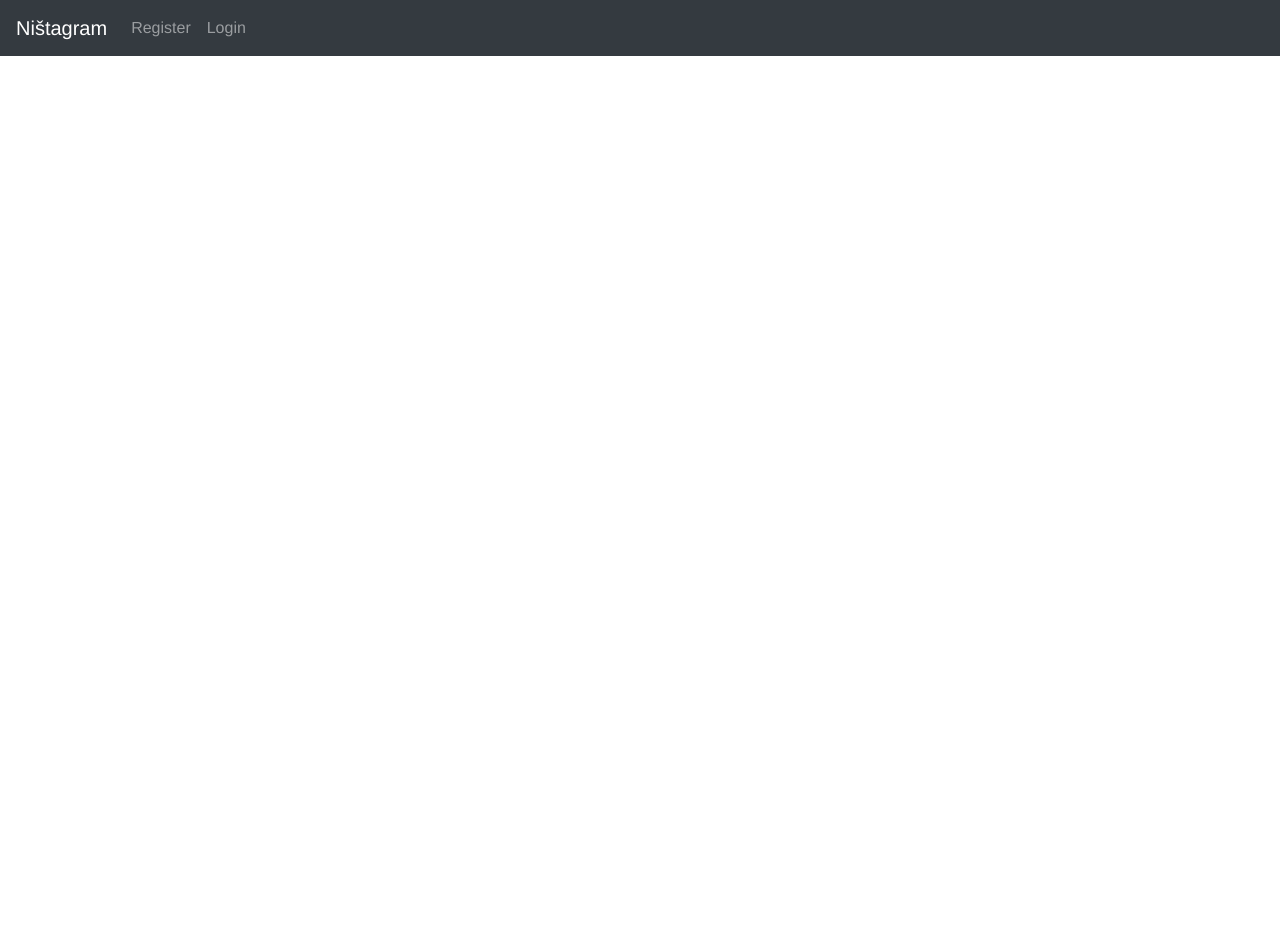
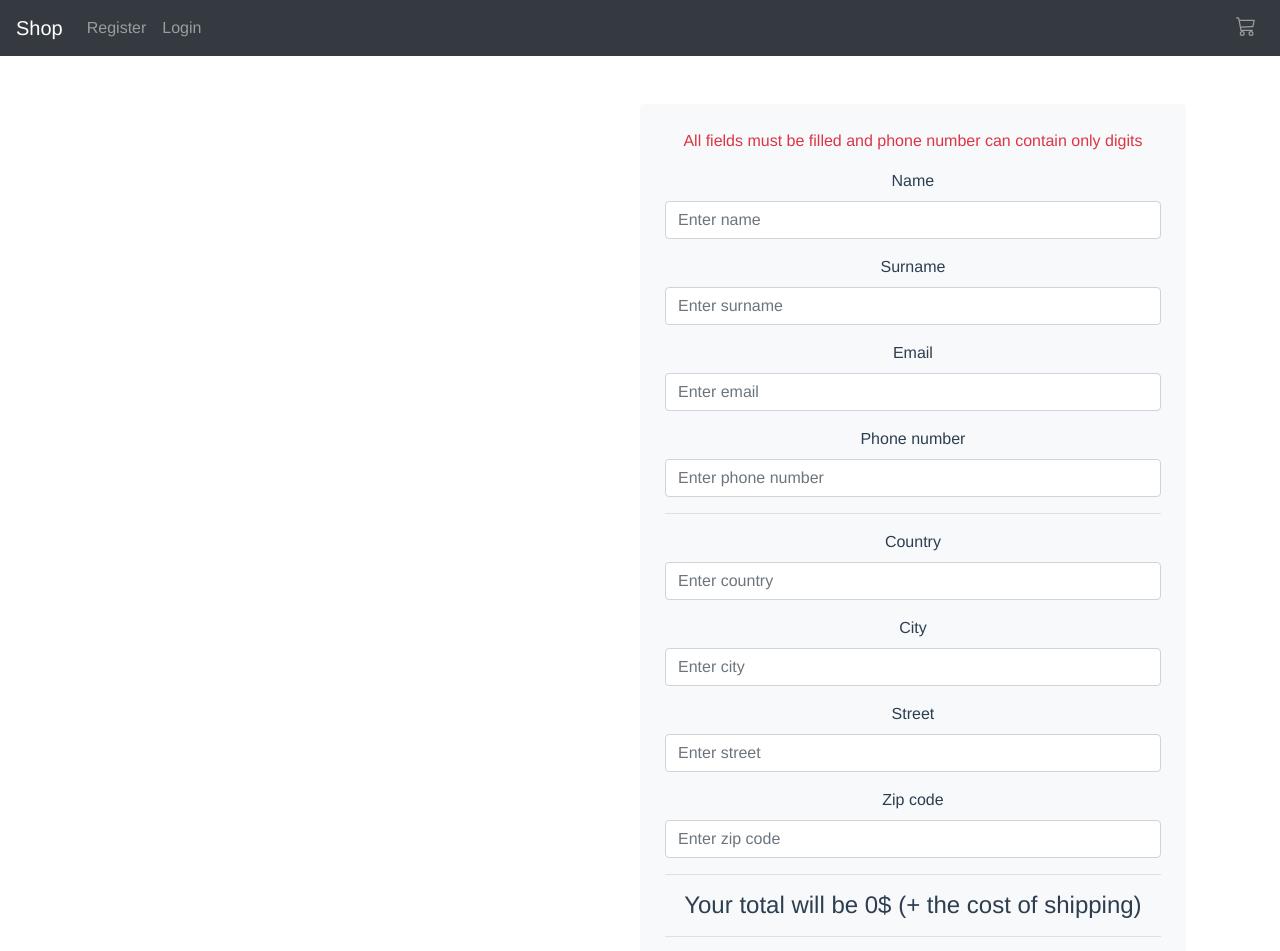
Before and after one commit to XWS-Security/agent-front, a Vue app: page /cart in a window 1280 px wide. Shown: the top 951 px of the page. Before the commit the page ends 800 px from the top, so only its background shows below. Built offline with nearby package versions, Linux system fonts and the light colour scheme.

Commit message:
Switched to session storage for cart items, added request to backend to create order

```diff
--- a/src/App.vue
+++ b/src/App.vue
@@ -8,8 +8,10 @@
         <CreateProductLink v-if="user == 'Agent'"></CreateProductLink>
         <AllProductsLink v-if="user == 'Agent'"></AllProductsLink>
       </NavGroup>
+      <NavGroup side="ml-auto">
+        <CartLink></CartLink>
+      </NavGroup>
     </NavBar>
-    <h3>{{ user }}</h3>
     <router-view></router-view>
   </div>
 </template>
@@ -23,10 +25,12 @@ import LoginLink from "@/components/NavBar/LoginLink";
 import LogOutLink from "@/components/NavBar/LogOutLink";
 import CreateProductLink from "@/components/NavBar/CreateProductLink";
 import AllProductsLink from "@/components/NavBar/AllProductsLink";
+import CartLink from "@/components/NavBar/CartLink";
 
 export default {
   name: 'App',
   components: {
+    CartLink,
     AllProductsLink,
     CreateProductLink,
     LogOutLink,
--- a/src/components/Cart/Cart.vue
+++ b/src/components/Cart/Cart.vue
@@ -1,10 +1,149 @@
 <template>
-$END$
+  <div class="row">
+    <div class="col-6">
+      <div class="d-flex flex-column flex-wrap align-content-start">
+        <div class="p-2" v-for="(p, index) in products" v-bind:key="index">
+          <cart-item v-bind:id="p.id" v-model="p.amount" v-on:price-loaded="p.price = $event"></cart-item>
+        </div>
+      </div>
+    </div>
+    <div class="col-5 mt-5 bg-light border border-light rounded align-self-start p-4">
+      <div class="form-group" v-if="!areAllFieldsValid">
+        <p class="text-danger">All fields must be filled and phone number can contain only digits</p>
+      </div>
+      <div class="form-group">
+        <label for="name">Name</label>
+        <input type="text" class="form-control" id="name" placeholder="Enter name" v-model="name">
+      </div>
+      <div class="form-group">
+        <label for="surname">Surname</label>
+        <input type="text" class="form-control" id="surname" placeholder="Enter surname" v-model="surname">
+      </div>
+      <div class="form-group">
+        <label for="email">Email</label>
+        <input type="email" class="form-control" id="email" placeholder="Enter email" v-model="email">
+      </div>
+      <div class="form-group">
+        <label for="phoneNumber">Phone number</label>
+        <input type="text" class="form-control" id="phoneNumber" placeholder="Enter phone number"
+               v-model="phoneNumber">
+      </div>
+      <hr>
+      <div class="form-group">
+        <label for="country">Country</label>
+        <input type="text" class="form-control" id="country" placeholder="Enter country" v-model="country">
+      </div>
+      <div class="form-group">
+        <label for="city">City</label>
+        <input type="text" class="form-control" id="city" placeholder="Enter city" v-model="city">
+      </div>
+      <div class="form-group">
+        <label for="street">Street</label>
+        <input type="email" class="form-control" id="street" placeholder="Enter street" v-model="street">
+      </div>
+      <div class="form-group">
+        <label for="zipCode">Zip code</label>
+        <input type="text" class="form-control" id="zipCode" placeholder="Enter zip code" v-model="zipCode">
+      </div>
+      <hr>
+      <h4>Your total will be {{ this.totalPrice }}$ (+ the cost of shipping)</h4>
+      <hr>
+      <button type="submit" class="btn btn-info btn-block" v-on:click="onSubmit()">Submit</button>
+    </div>
+    <div class="col-1"></div>
+  </div>
 </template>
 
 <script>
+import CartItem from "@/components/Cart/CartItem";
+
 export default {
-name: "Cart"
+  name: "Cart",
+  components: {CartItem},
+  data() {
+    return {
+      products: [],
+      name: null,
+      surname: null,
+      email: null,
+      phoneNumber: null,
+      country: null,
+      city: null,
+      street: null,
+      zipCode: null,
+    }
+  },
+  mounted() {
+    let map = JSON.parse(sessionStorage.getItem("cart"))
+    let array = []
+    for (let key in map) {
+      let pair = {'id': key, 'amount': map[key], 'price': 0}
+      array.push(pair)
+    }
+    this.products = array
+  },
+  methods: {
+    onSubmit() {
+      if (!this.areAllFieldsValid) return;
+      let data = {
+        name: this.name,
+        surname: this.surname,
+        email: this.email,
+        phoneNumber: this.phoneNumber,
+        address: {country: this.country, city: this.city, street: this.street, zipCode: this.zipCode},
+        items: this.products
+      }
+
+      this.$http
+          .post(process.env.VUE_APP_BACKEND_URL + 'order/', data)
+          .then(response => {
+            alert(response.data)
+            sessionStorage.clear()
+            this.$router.push('/shop')
+          })
+          .catch(err => (alert(err.response.data)))
+    },
+    isFieldEmpty(text) {
+      return text == null || text === ''
+    }
+  },
+  computed: {
+    isNameValid() {
+      return !this.isFieldEmpty(this.name)
+    },
+    isSurnameValid() {
+      return !this.isFieldEmpty(this.surname)
+    },
+    isEmailValid() {
+      return !this.isFieldEmpty(this.email)
+    },
+    isPhoneNumberValid() {
+      return !this.isFieldEmpty(this.phoneNumber) && /^([0-9+]+)$/.test(this.phoneNumber);
+    },
+    isCountryValid() {
+      return !this.isFieldEmpty(this.country)
+    },
+    isCityValid() {
+      return !this.isFieldEmpty(this.city)
+    },
+    isStreetValid() {
+      return !this.isFieldEmpty(this.street)
+    },
+    isZipCodeValid() {
+      return !this.isFieldEmpty(this.zipCode)
+    },
+    areAllFieldsValid() {
+      return this.isNameValid && this.isSurnameValid && this.isEmailValid && this.isPhoneNumberValid
+          && this.isCountryValid && this.isCityValid && this.isStreetValid && this.isZipCodeValid;
+    },
+    totalPrice() {
+      let result = 0
+      for (let p of this.products) {
+        result += p.price * p.amount
+      }
+      return result;
+    }
+  }
 }
 </script>
 
--- a/src/components/NavBar/CartLink.vue
+++ b/src/components/NavBar/CartLink.vue
@@ -1,10 +1,19 @@
 <template>
-$END$
+  <li class="nav-item active">
+    <router-link to="/cart">
+      <a class="nav-link" href="#">
+        <b-icon-cart-3></b-icon-cart-3>
+      </a>
+    </router-link>
+  </li>
 </template>
 
 <script>
+import {BIconCart3} from "bootstrap-vue";
+
 export default {
-name: "CartLink"
+  name: "CartLink",
+  components: {BIconCart3}
 }
 </script>
 
--- a/src/components/NavBar/NavBar.vue
+++ b/src/components/NavBar/NavBar.vue
@@ -1,7 +1,7 @@
 <template>
   <div>
     <nav class="navbar navbar-expand-lg navbar-dark bg-dark">
-      <router-link to="/home"><a class="navbar-brand">Ništagram</a></router-link>
+      <router-link to="/shop"><a class="navbar-brand">Shop</a></router-link>
       <div class="collapse navbar-collapse" id="navbarSupportedContent">
         <slot></slot>
       </div>
--- a/src/components/Product/AllProducts.vue
+++ b/src/components/Product/AllProducts.vue
@@ -41,7 +41,7 @@ export default {
   methods: {
     getAllProducts() {
       this.$http
-          .get(process.env.VUE_APP_BACKEND_URL + 'product/all')
+          .get(process.env.VUE_APP_BACKEND_URL + 'product/agent')
           .then(response => {
             this.products = response.data;
           }).catch(err => {
--- a/src/components/Shop/ProductDetails.vue
+++ b/src/components/Shop/ProductDetails.vue
@@ -30,7 +30,7 @@
               </div>
             </div>
             <div class="p-2 m-auto">
-              <button class="btn btn-info">Add item(s) to cart</button>
+              <button class="btn btn-info" v-on:click="onAddToCart">Add item(s) to cart</button>
             </div>
           </div>
         </div>
@@ -49,9 +49,9 @@ export default {
   components: {BIconArrowDownCircle, BIconArrowUpCircle},
   data() {
     return {
-      product: null,
+      product: {id: 0, name: '', price: 0},
       image: null,
-      amount: 0
+      amount: 1
     }
   },
   mounted() {
@@ -81,6 +81,15 @@ export default {
     },
     onAmountDown() {
       if (this.amount > 0) this.amount--;
+    },
+    onAddToCart() {
+      let cart = new Map()
+      let cartJSON = sessionStorage.getItem("cart")
+      if (cartJSON != null) cart = JSON.parse(cartJSON)
+
+      cart[this.product.id] = this.amount
+      sessionStorage.setItem("cart", JSON.stringify(cart))
+      console.log(sessionStorage.getItem("cart"))
     }
   }
 }
--- a/src/components/Shop/ProductSmall.vue
+++ b/src/components/Shop/ProductSmall.vue
@@ -20,7 +20,7 @@ export default {
   data() {
     return {
       image: null,
-      product: null
+      product: {id: 0, name: '', price: 0}
     }
   },
   mounted() {
--- a/src/main.js
+++ b/src/main.js
@@ -17,6 +17,7 @@ import AllProducts from "@/components/Product/AllProducts";
 import Product from "@/components/Product/Product";
 import Shop from "@/components/Shop/Shop";
 import ProductDetails from "@/components/Shop/ProductDetails";
+import Cart from "@/components/Cart/Cart";
 
 Vue.config.productionTip = false
 
@@ -33,7 +34,8 @@ const routes = [{path: '/userRegistration', component: Registration},
     {path: '/allProducts', component: AllProducts},
     {path: '/product', component: Product},
     {path: '/shop', component: Shop},
-    {path: '/details', component: ProductDetails}];
+    {path: '/details', component: ProductDetails},
+    {path: '/cart', component: Cart}];
 
 const router = new VueRouter({
     routes,
--- a/src/store/store.js
+++ b/src/store/store.js
@@ -10,7 +10,8 @@ export const store = new Vuex.Store({
         accessToken: null,
         expiresIn: null,
         userType: null,
-        canChange: true
+        canChange: true,
+        cart: new Map()
     },
     getters: {
         tokenString: state => {
@@ -20,8 +21,9 @@ export const store = new Vuex.Store({
                 return "Bearer " + state.accessToken;
             }
         },
-
-
+        shoppingCart: state => {
+            return state.cart
+        }
     },
     mutations: {
         setData: (state) => {
@@ -39,8 +41,6 @@ export const store = new Vuex.Store({
             state.expiresIn = null;
             state.canChange = true;
         },
-
-
     },
     actions: {
         pushDataFromSession: ({commit, state}) => {
```
Also changed, not shown: src/components/Cart/CartItem.vue (+83 -2 lines).
